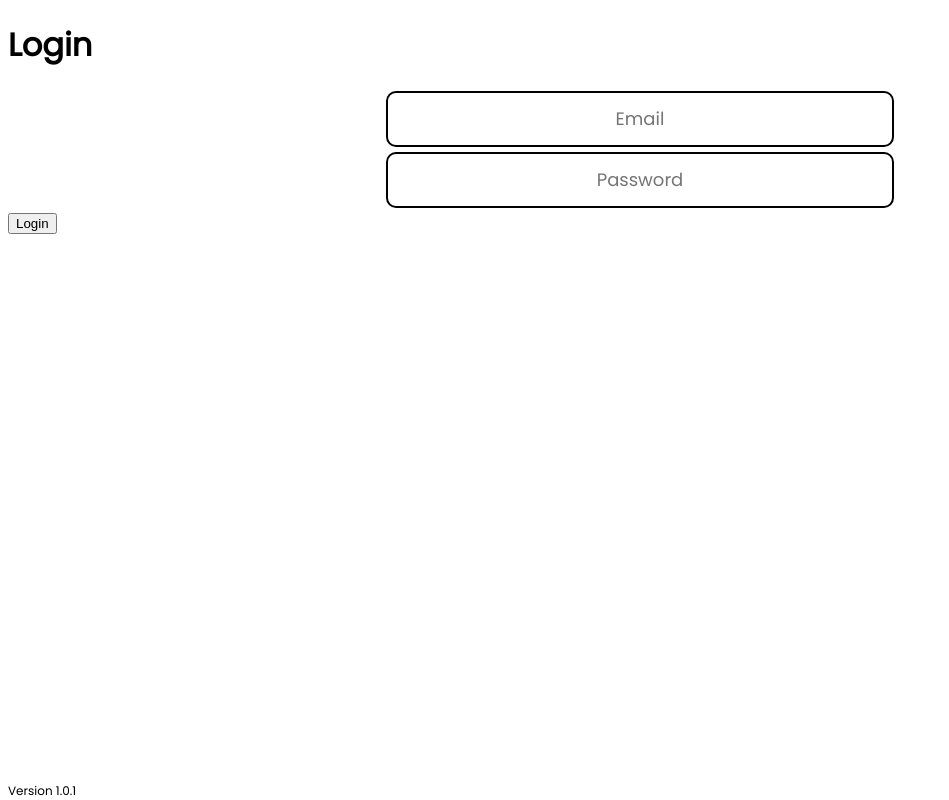
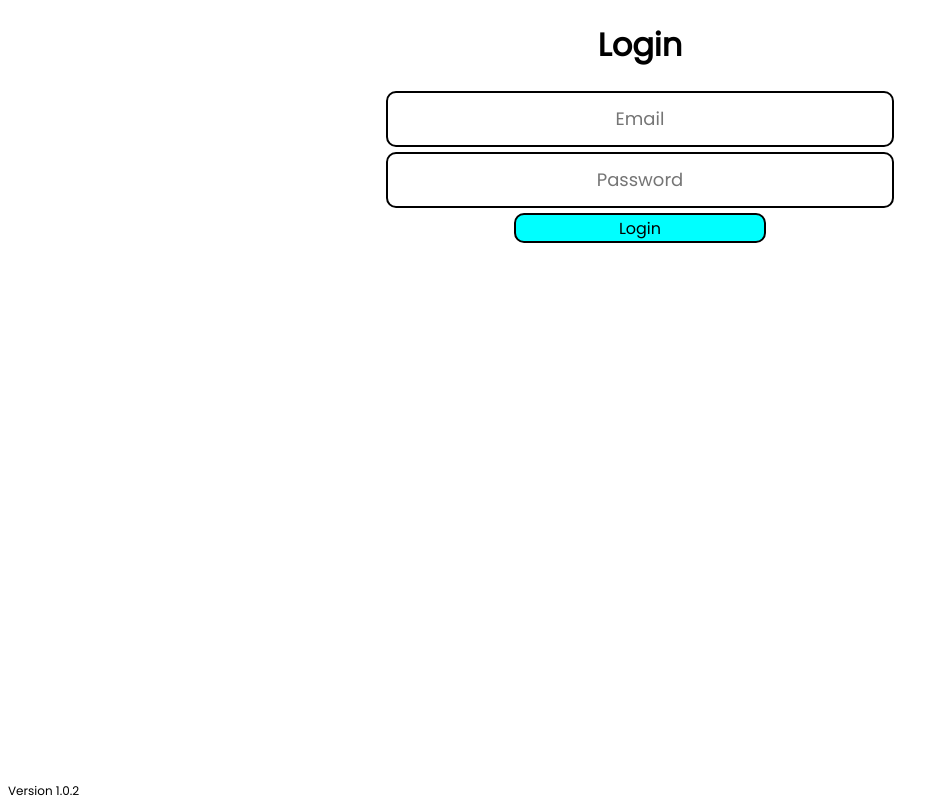
Before and after one commit to preston-k/oauth, a plain HTML site: page login.html in a window 1280 px wide. Shown: the whole page, without its empty margins (0-949 px from the left). Drawn offline with Linux system fonts and the light colour scheme.

Commit message:
1.0.2: Visual Updates

```diff
--- a/login.html
+++ b/login.html
@@ -15,7 +15,7 @@
     <h1 text-align='center'>Login</h1>
     <input type='textbox' placeholder='Email' class='loginbox' id='email'></input>
     <input type='password' placeholder='Password' class='loginbox' id='password'></input>
-    <button id='submitbut' >Login</button>
+    <button class='formbut' id='submitbut'>Login</button>
     <!-- LEAVE AT BOTTOM -->
     <div id='static'></div>
     <script src="script.js" type='module'></script>
--- a/script.js
+++ b/script.js
@@ -3,5 +3,4 @@ const data = await fetch("/static.json").then((x) => x.json())
 
 let version = data.version
 
-document.getElementById("static").innerHTML =
-  'Version ' + version /**'·' */
+document.getElementById("static").innerHTML = 'Version ' + version /**'·' */
--- a/static.json
+++ b/static.json
@@ -1,3 +1,3 @@
 {
-  "version": "1.0.1"
+  "version": "1.0.2"
 }
--- a/style.css
+++ b/style.css
@@ -1,5 +1,6 @@
 h1 {
   font-family: "Poppins";
+  text-align: center;
 }
 
 .loginbox {
@@ -23,3 +24,19 @@ h1 {
   position: absolute;
   bottom: 0;
 }
+.formbut {
+  display: block;
+  margin-left: auto;
+  margin-right: auto;
+  font-family: 'Poppins';
+  background-color: aqua;
+  font-size: 16px;
+  border: 2px solid black;
+  width: 20%;
+  height: 30px;
+  border-radius: 10px;
+}
+
+.formbut:hover {
+  cursor: pointer;
+}
```
